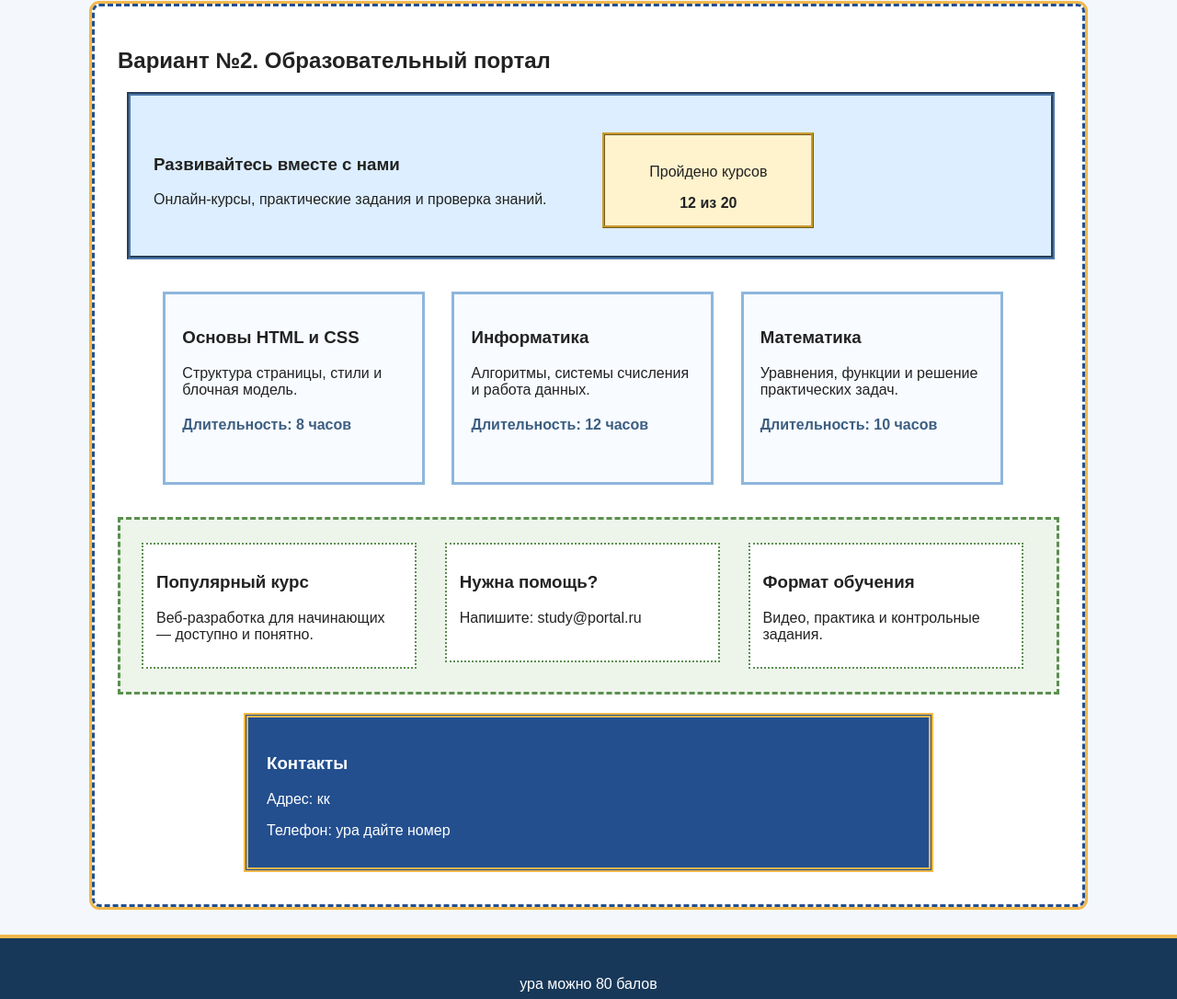
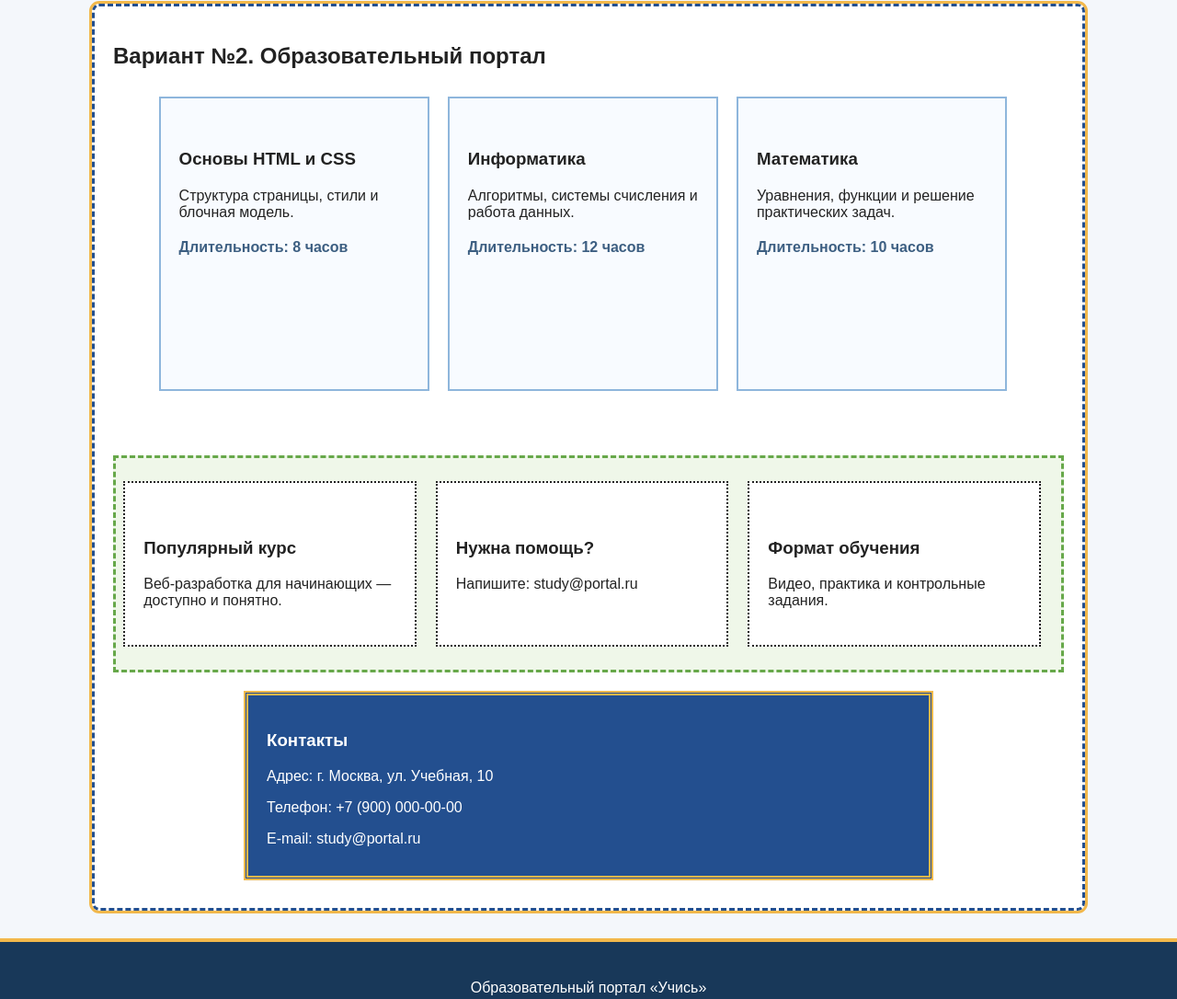
Before and after one commit to z80403125-star/educational-portal-practice, a plain HTML site: page index.html in a window 1280 px wide. Shown: the part 4961-6047 px from the top of the page at 92% size. Drawn offline with Linux system fonts and the light colour scheme.

Commit message:
Simplify educational portal layout
Co-authored-by: Copilot <223556219+Copilot@users.noreply.github.com>

```diff
--- a/index.html
+++ b/index.html
@@ -193,20 +193,9 @@
             </p>
         </section>
 
-        <!-- Большое индивидуальное задание -->
+
         <section id="portal" class="portal">
             <h2>Вариант №2. Образовательный портал</h2>
-
-            <div class="portal-banner">
-                <div>
-                    <h3>Развивайтесь вместе с нами</h3>
-                    <p>Онлайн-курсы, практические задания и проверка знаний.</p>
-                </div>
-                <div class="progress-box">
-                    <p>Пройдено курсов</p>
-                    <strong>12 из 20</strong>
-                </div>
-            </div>
 
             <div class="portal-grid">
                 <article class="course">
@@ -245,15 +234,15 @@
 
             <section class="contact">
                 <h3>Контакты</h3>
-                <p>Адрес: кк</p>
-                <p>Телефон: ура дайте номер </p>
-
+                <p>Адрес: г. Москва, ул. Учебная, 10</p>
+                <p>Телефон: +7 (900) 000-00-00</p>
+                <p>E-mail: study@portal.ru</p>
             </section>
         </section>
     </main>
 
     <footer class="footer">
-        <p>ура можно 80 балов </p>
+        <p>Образовательный портал «Учись»</p>
     </footer>
 </body>
 </html>
--- a/style.css
+++ b/style.css
@@ -294,35 +294,9 @@ main {
 
 /* Индивидуальное задание: образовательный портал */
 .portal {
+    padding: 20px;
     outline: 3px solid #f2b84b;
     border: 3px dashed #234f8f;
-}
-
-.portal-banner {
-    min-width: 280px;
-    max-width: 100%;
-    min-height: 180px;
-    margin: 15px 5px 25px 10px;
-    padding: 30px 20px 20px 25px;
-    background-color: #dceeff;
-    border: 4px groove #4c79ad;
-    overflow: hidden;
-}
-
-.portal-banner > div {
-    display: inline-block;
-    vertical-align: middle;
-    width: 48%;
-}
-
-.progress-box {
-    max-width: 230px;
-    min-height: 100px;
-    margin: 10px 15px 10px 25px;
-    padding: 15px;
-    background-color: #fff3cd;
-    border: 3px ridge #c99a30;
-    text-align: center;
 }
 
 .portal-grid {
@@ -335,15 +309,21 @@ main {
 .course {
     display: inline-block;
     vertical-align: top;
-    width: 30%;
-    min-width: 220px;
-    height: 210px;
-    min-height: 210px;
-    margin: 10px 1.3%;
-    padding: 18px;
+    width: 31%;
+    min-width: 200px;
+    height: 320px;
+    min-height: 320px;
+    margin: 10px 0.8%;
+    padding: 45px 20px 20px;
     background-color: #f8fbff;
-    border: 3px solid #8eb6dc;
+    border: 2px solid #8eb6dc;
     box-sizing: border-box;
+}
+
+.course h3,
+.course p {
+    margin-top: 10px;
+    margin-bottom: 20px;
 }
 
 .course-time {
@@ -354,22 +334,22 @@ main {
 
 .portal-info {
     width: 100%;
-    margin: 25px 0 20px;
-    padding: 15px 10px 15px 10px;
-    background-color: #edf4ea;
-    border: 3px dashed #5c8f50;
+    margin: 60px 0 20px;
+    padding: 15px 0;
+    background-color: #eff7e9;
+    border: 3px dashed #67a84a;
 }
 
 .info-block {
     display: inline-block;
     vertical-align: top;
-    width: 30%;
-    min-width: 220px;
-    min-height: 130px;
-    margin: 10px 1.3%;
-    padding: 12px 16px 10px 14px;
+    width: 31%;
+    min-width: 200px;
+    min-height: 180px;
+    margin: 10px 0.8%;
+    padding: 42px 20px 20px;
     background-color: white;
-    border: 2px dotted #5c8f50;
+    border: 2px dotted #222222;
     box-sizing: border-box;
 }
 
```
